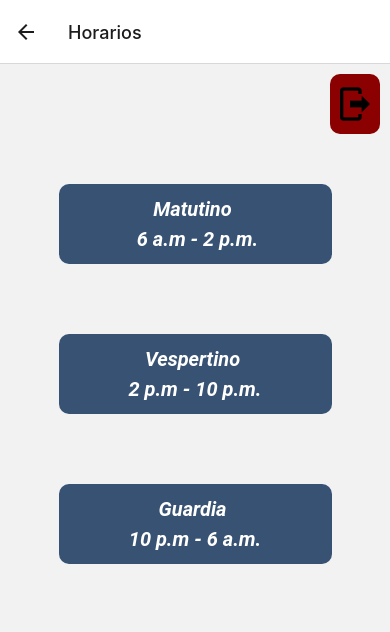
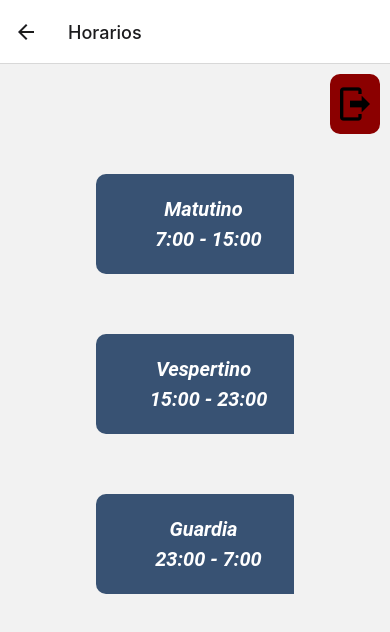
Before and after one commit to joviicam/simapi, a React Native app: screen /HorarioS in a window 390 px wide. Shown: the top 632 px of the page. Built offline with nearby package versions, Linux system fonts and the light colour scheme.

Commit message:
Avances con MAP en Horario e Index

```diff
--- a/package.json
+++ b/package.json
@@ -17,13 +17,14 @@
     "expo-status-bar": "~1.4.4",
     "formik": "^2.2.9",
     "react": "18.2.0",
-    "react-native": "0.71.3",
+    "react-native": "0.71.4",
     "react-native-elements": "^3.4.3",
     "react-native-gesture-handler": "^2.9.0",
     "react-native-keyboard-aware-scroll-view": "^0.9.5",
     "react-native-reanimated": "~2.14.4",
     "react-native-safe-area-context": "^4.5.0",
     "react-native-screens": "^3.20.0",
+    "react-native-sweet-alert": "^3.5.0",
     "react-native-toast-message": "^2.1.6",
     "sweetalert": "^2.1.2",
     "yarn": "^1.22.19",
--- a/src/components/common/Alarma.js
+++ b/src/components/common/Alarma.js
@@ -4,9 +4,11 @@ import colors from '../../utils/colors'
 import { Icon } from 'react-native-elements'
 import { useState } from 'react'
 import CamillaShow from './CamillaShow'
-/* import swal from '@sweetalert/with-react'
- */
-export default function Alarma() {
+import SweetAlert from 'react-native-sweet-alert';
+
+export default function Alarma(props) {
+    const {camilla, sala,paciente,expediente} = props;
+
     //useState sirve para indicar el estado inicial del icono
     const [isLiked, setIsLiked] = useState(false);
     //Sirve para cambiar el color del icono
@@ -15,31 +17,56 @@ export default function Alarma() {
     const onPressIcon = () => {
         setIsLiked(!isLiked);
     };
-    /* const showAlert=()=>{
+
+/*     const [showAlert, setShowAlert] = useState(false);
+ */
+    const handlePress = () => {
+        setShowAlert(true);
+    }
+
+    const handleConfirm = () => {
+        setShowAlert(false);
+        // Aquí puedes agregar la lógica para manejar la confirmación del usuario
+    }
+
+    const handleCancel = () => {
+        setShowAlert(false);
+        // Aquí puedes agregar la lógica para manejar la cancelación del usuario
+    }
+    const showAlert=()=>{
         swal({
-            title: "Are you sure?",
-            text: "Once deleted, you will not be able to recover this imaginary file!",
+            title: "¿Estás seguro de apagar la alarma?",
             icon: "warning",
             buttons: true,
             dangerMode: true,
           })
           .then((willDelete) => {
             if (willDelete) {
-              swal("Poof! Your imaginary file has been deleted!", {
+              swal("Alarma apagada exitosamente", {
                 icon: "success",
+                //llamar a la funcion onPressIcon
+                onPressIcon
               });
             } else {
-              swal("Your imaginary file is safe!");
+              swal("Alarma no apagada");
             }
           });
-        } */
+        }
     return (
         <View style={styles.container}>
-            <CamillaShow style={styles.CamillaContainer} />
+            <CamillaShow style={styles.CamillaContainer}
+            camilla={camilla} paciente={paciente} sala={sala} expediente={expediente}/>
             <View backgroundColor={iconColor} style={styles.iconStyle}>
                 <Icon type='material-community' name="power" iconStyle={styles.icon}
                     onPress={onPressIcon} size={250} color="white" />
             </View>
+            {/* <SweetAlert
+                show={showAlert}
+                title="Deseas"
+                subTitle="Subtítulo de la alerta"
+                onConfirm={handleConfirm}
+                onCancel={handleCancel}
+            /> */}
             <Text style={styles.title}>Presiona el botón rojo {"\n"}para apagar la alarma</Text>
         </View>
     )
--- a/src/components/common/CamillaShow.js
+++ b/src/components/common/CamillaShow.js
@@ -2,13 +2,15 @@ import { StyleSheet, Text, View } from 'react-native'
 import React from 'react'
 import colors from '../../utils/colors'
 
-export default function CamillaShow() {
+export default function CamillaShow(props) {
+    const { camilla, sala,paciente,expediente } = props;
+
     return (
         <View>
             <View >
                 <View style={styles.btn}>
-                    <Text style={styles.textStyle}>Camilla 17 {'\n'}
-                        Sala 3 {'\n'} Diego Albabera Fierro {'\n'} Nº c8dhf-jrj7-098
+                    <Text style={styles.textStyle}>{camilla} {'\n'}
+                        {sala} {'\n'} {paciente} {'\n'} {expediente}
                     </Text>
                 </View>
             </View>
--- a/src/components/common/Camillas.js
+++ b/src/components/common/Camillas.js
@@ -5,12 +5,13 @@ import colors from '../../utils/colors';
 
 
 export default function Camillas(props) {
-    const { onPress } = props;
+    const { onPress, camilla, sala,paciente,expediente } = props;
+
 
     return (
         <View >
-            <Button title={<Text style={styles.textStyle}>Camilla 17 {'\n'}
-                Sala 3 {'\n'} Diego Albabera Fierro {'\n'} Nº c8dhf-jrj7-098</Text>}
+            <Button title={<Text style={styles.textStyle}>{camilla} {'\n'}
+                {sala} {'\n'} {paciente} {'\n'} {expediente}</Text>}
                 onPress={onPress} titleStyle={styles.textStyle}
                 buttonStyle={styles.btn}>
             </Button>
--- a/src/screens/AlarmaScreen.js
+++ b/src/screens/AlarmaScreen.js
@@ -1,11 +1,10 @@
 import { StyleSheet, Text, View } from 'react-native'
 import React from 'react'
-import ExitBtn from '../components/account/ExitBtn';
 import Alarma from '../components/common/Alarma';
 import { useNavigation } from '@react-navigation/native';
 
 export default function AlarmaScreen(props) {
-  const navigator = useNavigation();
+  const { navigation, camilla, sala,paciente,expediente } = props;
   return (
     <View style={styles.Contenedor}>
       <Alarma />
--- a/src/screens/HorarioScreen.js
+++ b/src/screens/HorarioScreen.js
@@ -6,7 +6,23 @@ import ExitBtn from '../components/account/ExitBtn';
 
 export default function HorarioScreen(props) {
   const { navigation } = props;
-
+  const horarios = [
+    {
+      id: 1,
+      title: "Matutino",
+      horario: "7:00 - 15:00"
+    },
+    {
+      id: 2,
+      title: "Vespertino",
+      horario: "15:00 - 23:00"
+    },
+    {
+      id: 3,
+      title: "Guardia",
+      horario: "23:00 - 7:00"
+    }
+  ]
   return (
     <View>
       <View style={styles.ExitBtnContainer}>
@@ -14,29 +30,21 @@ export default function HorarioScreen(props) {
           navigation.navigate("LoginS");
         }} />
       </View>
-
       <View style={styles.viewForm}>
-                <Button title={<Text style={styles.textStyle}>Matutino {'\n'} 6 a.m - 2 p.m.</Text>}
-                    style={styles.inputStyle}
+        {
+          horarios.map((horario) => {
+            return (
+              <View key={horario.id}>
+                <Button title={<Text style={styles.textStyle}>{horario.title} {'\n'} {horario.horario}</Text>}
                   onPress={() => {
                     navigation.navigate("IndexS");
-                    }}
-                    containerStyle={styles.ContainerBtn} buttonStyle={styles.btn}>Matutino
+                    console.log({ horario: horario.title, horario: horario.horario })
+                  }} containerStyle={styles.ContainerBtn} buttonStyle={styles.btn}>
                 </Button>
-                <Button title={<Text style={styles.textStyle}>Vespertino {'\n'}
-                    2 p.m - 10 p.m.</Text>} style={styles.inputStyle}
-                    onPress={() => {
-                        navigation.navigate("IndexS");
-                    }}
-                    containerStyle={styles.ContainerBtn} buttonStyle={styles.btn}>Matutino
-                </Button>
-                <Button title={<Text style={styles.textStyle}>Guardia {'\n'}
-                    10 p.m - 6 a.m.</Text>} style={styles.inputStyle}
-                    onPress={() => {
-                        navigation.navigate("IndexS");
-                    }}
-                    containerStyle={styles.ContainerBtn} buttonStyle={styles.btn}>Matutino
-                </Button>
+              </View>
+            )
+          })
+        }
       </View>
     </View>
   )
@@ -54,7 +62,6 @@ const styles = StyleSheet.create({
     textAlign: "center",
     //Espacio entre las lineas de texto
     lineHeight: 30
-
   },
   viewForm: {
     alignItems: 'center',
@@ -62,15 +69,16 @@ const styles = StyleSheet.create({
     marginTop: 30
   },
   ContainerBtn: {
-        width: '70%',
-        marginTop: 20,
+    width: '90%',
+    marginTop: 10,
     alignSelf: 'center'
   },
   btn: {
     backgroundColor: colors.C_PRIMARIO,
     borderRadius: 10,
     marginBottom: 50,
-        height: 80
+    height: 100,
+    width: 220
   },
   ExitBtnContainer: {
     alignItems: 'flex-end',
--- a/src/screens/IndexScreen.js
+++ b/src/screens/IndexScreen.js
@@ -5,6 +5,31 @@ import ExitBtn from '../components/account/ExitBtn';
 
 export default function IndexScreen(props) {
   const { navigation } = props;
+
+  console.log("entra xd a IndexScreen");
+  const camillas = [
+    {
+      id: 1,
+      camilla: "Camilla 1",
+      sala: "Sala 1",
+      paciente:"Diego Albabera Fierro",
+      expediente:"c8dhf-jrj7-098"
+    },
+    {
+      id: 2,
+      camilla: "Camilla 2",
+      sala: "Sala 1",
+      paciente:"Misael Bahena Diaz",
+      expediente:"c8dhf-jrj7-110"
+    },
+    {
+      id:3,
+      camilla: "Camilla 4",
+      sala: "Sala 2",
+      paciente:"Yahir Diaz Gonzalez",
+      expediente:"c8dhf-jrj7-098"
+    }
+  ]
 
   return (
     <View style={styles.Container}>
@@ -18,15 +43,24 @@ export default function IndexScreen(props) {
             navigation.navigate('LoginS')
           }} />
       </View>
-      <Camillas onPress={() => {
-        navigation.navigate("AlarmaS");
-      }} />
-      <Camillas onPress={() => {
-        navigation.navigate("AlarmaS");
-      }} />
-      <Camillas onPress={() => {
-        navigation.navigate("AlarmaS");
-      }} />
+      {
+        camillas.map((camilla) => {
+          return (
+            <Camillas
+              key={camilla.id}
+              onPress={() => {
+                navigation.navigate('AlarmaS', { camilla: camilla.camilla, sala: camilla.sala, paciente: camilla.paciente, expediente: camilla.expediente })
+                console.log({camilla: camilla.camilla, sala: camilla.sala, paciente: camilla.paciente, expediente: camilla.expediente });
+              }}
+              camilla={camilla.camilla}
+              sala={camilla.sala}
+              paciente={camilla.paciente}
+              expediente={camilla.expediente}
+            />
+          )
+        })
+      }
+
     </View>
   )
 }
```
Also changed, not shown: 2 other files (tests, documents, lock files or other folders). Lines whose indentation alone changed are shown as unchanged.
